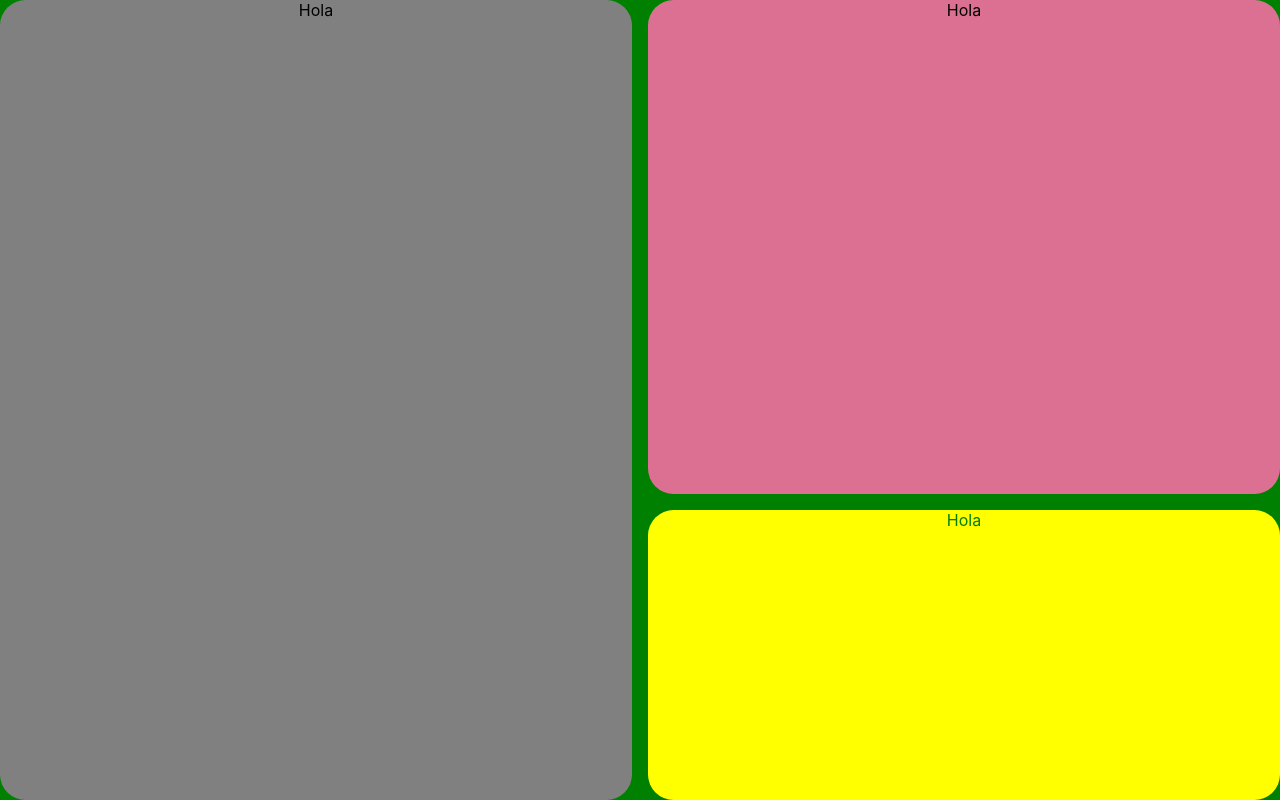
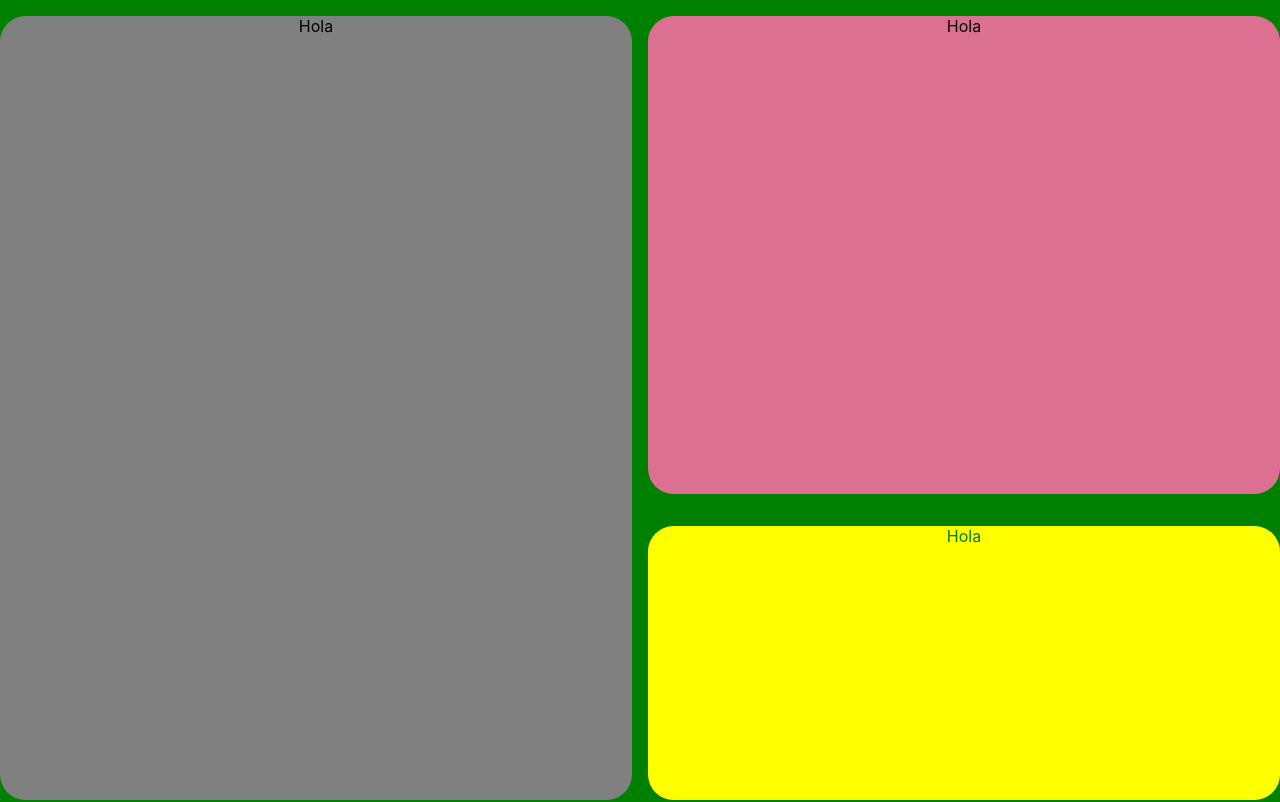
Before and after one commit to bollobollo/food-app, a React (Create React App) app: page / in a window 1280 px wide. Shown: the top 802 px of the page. Built offline with nearby package versions, Linux system fonts and the light colour scheme.

Commit message:
commit 7

```diff
--- a/src/App.js
+++ b/src/App.js
@@ -4,8 +4,9 @@ import styled, {css} from "styled-components";
 
 const Wrapper = styled.div`
   // Dimensiones de la caja
+  box-sizing: content-box;
   height: 100vh;
-  width: 100vw;
+  width: 100%;
   max-width: 2000px;
   min-width: 800px;
   // Definición de rejilla y dimensiones de retícula
@@ -23,6 +24,7 @@ const Box = styled.div`
   background: gray;
   border-radius: 2vw;
   word-wrap: break-word;
+  margin-bottom: 1em;
   //Posicionamiento por línea
   grid-column: 1;
   grid-row: 1 / 9;
@@ -57,7 +59,12 @@ const Text = styled.p`
 
 function App() {
   return (
-    <div>
+    <div style={{background: "green", paddingTop: "1em"}}>
+      <Wrapper className="App">
+        <Box>Hola</Box>
+        <Box two>Hola</Box>
+        <Box three wide>Hola</Box>
+      </Wrapper>
       <Wrapper className="App">
         <Box>Hola</Box>
         <Box two>Hola</Box>
```
